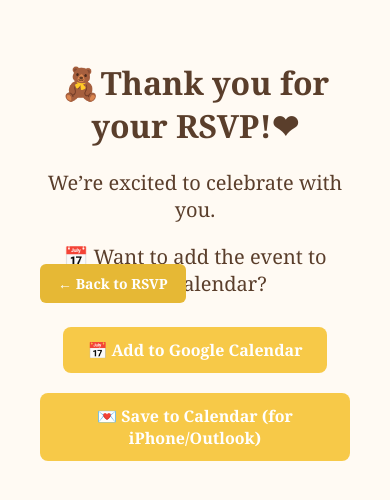
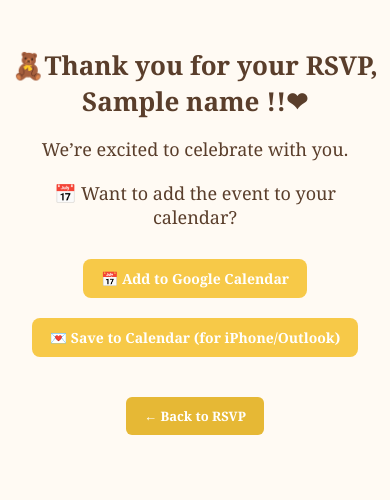
Before and after one commit to zincoi172/rsvp-babyshower, a Flask app: template templates/thank_you.html in a window 390 px wide. Shown: the top 500 px of the page. Run offline with Flask 3, Linux system fonts and the light colour scheme; the template is opened without the code that fills it: most values are stand-ins (such as "Sample title", 1, 10 or a date in 2020).

Commit message:
Update thank you page with responsive layout and clean back button

```diff
--- a/templates/thank_you.html
+++ b/templates/thank_you.html
@@ -8,7 +8,7 @@
             font-family: "Georgia", serif;
             background-color: #fffaf3;
             margin: 0;
-            padding: 40px;
+            padding: 40px 20px;
             text-align: center;
             color: #5a3e2b;
         }
@@ -47,13 +47,12 @@
             background-color: #e6b835;
         }
 
-        .back-fixed {
-            position: fixed;
-            bottom: 550px;
-            left: 40px;
+        .back-button {
+            margin-top: 40px;
+            text-align: center;
         }
 
-        .back-fixed a {
+        .back-button a {
             text-decoration: none;
             padding: 10px 18px;
             background-color: #e6b835;
@@ -63,30 +62,54 @@
             font-family: "Georgia", serif;
             font-size: 14px;
             transition: background-color 0.3s ease;
+            display: inline-block;
         }
 
-        .back-fixed a:hover {
+        .back-button a:hover {
             background-color: #d0a92e;
+        }
+
+        @media (max-width: 480px) {
+            body {
+                padding: 30px 10px;
+            }
+
+            h1 {
+                font-size: 26px;
+            }
+
+            p {
+                font-size: 18px;
+            }
+
+            .calendar-buttons a {
+                padding: 10px 18px;
+                font-size: 14px;
+            }
+
+            .back-button a {
+                font-size: 13px;
+            }
         }
     </style>
 </head>
 <body>
-    <h1> 🧸Thank you for your RSVP!❤ </h1>
+    <h1> 🧸Thank you for your RSVP, {{ name }} !!❤ </h1>
 
     <p>We’re excited to celebrate with you.</p>
     <p>📅 Want to add the event to your calendar?</p>
 
     <div class="calendar-buttons">
-        <a href="https://calendar.google.com/calendar/render?action=TEMPLATE&text=Jubilee+Thiên+Hân+Tôn's+Baby+Shower&dates=20250817T010000Z/20250817T040000Z&details=Join+us+to+celebrate!&location=2060+Mandelay+Pl,+San+Jose,+CA+95138"
-   target="_blank">📅 Add to Google Calendar</a>
+        <a href="https://calendar.google.com/calendar/render?action=TEMPLATE&text=Jubilee+Thiên+Hân+Tôn's+Baby+Shower&dates=20250817T010000Z/20250817T040000Z&details=Join+us+to+celebrate!&location=2060+Mandelay+Pl,+San+Jose,+CA+95138" target="_blank">
+            📅 Add to Google Calendar
+        </a>
 
-        </a>
         <a href="/static/babyshower.ics" download>
             💌 Save to Calendar (for iPhone/Outlook)
         </a>
     </div>
 
-    <div class="back-fixed">
+    <div class="back-button">
         <a href="/">← Back to RSVP</a>
     </div>
 </body>
```
